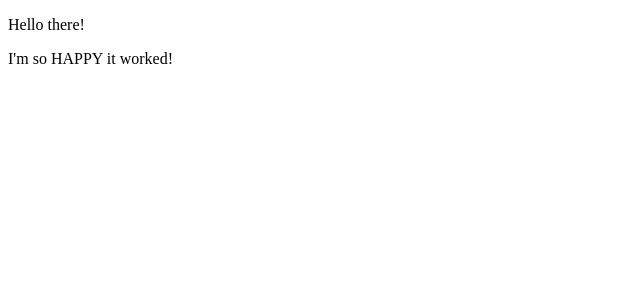
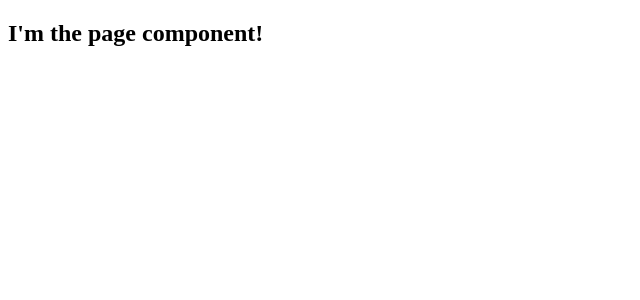
Before and after one commit to dzhambov/E-Commerce, a Next.js app in the folder sick-fits/frontend/: page / in a window 1280 px wide. Shown: the top 300 px of the page, without its empty margins (0-640 px from the left). Built offline with nearby package versions, Linux system fonts and the light colour scheme.

Commit message:
add necessary pages.

```diff
--- /dev/null
+++ b/sick-fits/frontend/components/Page.js
@@ -0,0 +1,7 @@
+export default function Page() {
+  return (
+    <div>
+      <h2>I'm the page component!</h2>
+    </div>
+  );
+}
--- /dev/null
+++ b/sick-fits/frontend/pages/_app.js
@@ -0,0 +1,9 @@
+import Page from '../components/Page';
+
+export default function MyApp({ Component, pageProps }) {
+  return (
+    <Page>
+      <Component {...pageProps} />
+    </Page>
+  );
+}
--- /dev/null
+++ b/sick-fits/frontend/pages/_document.js
@@ -0,0 +1,15 @@
+import Document, { Html, Head, NextScript, Main } from 'next/document';
+
+export default class MyDocument extends Document {
+  render() {
+    return (
+      <Html>
+        {/* {<Head></Head>} */}
+        <body>
+          <Main />
+          <NextScript />
+        </body>
+      </Html>
+    );
+  }
+}
--- a/sick-fits/frontend/pages/index.js
+++ b/sick-fits/frontend/pages/index.js
@@ -1,8 +1,9 @@
+import Page from '../components/Page';
+
 export default function HomePage() {
   return (
-    <div>
-      <p>Hello there!</p>
-      <p>I'm so HAPPY it worked!</p>
-    </div>
+    <Page>
+      <h1>Hello there</h1>
+    </Page>
   );
 }
```
Also changed, not shown: sick-fits/frontend/pages/sell.js (+2 -6 lines), 1 other file (tests, documents, lock files or other folders).
